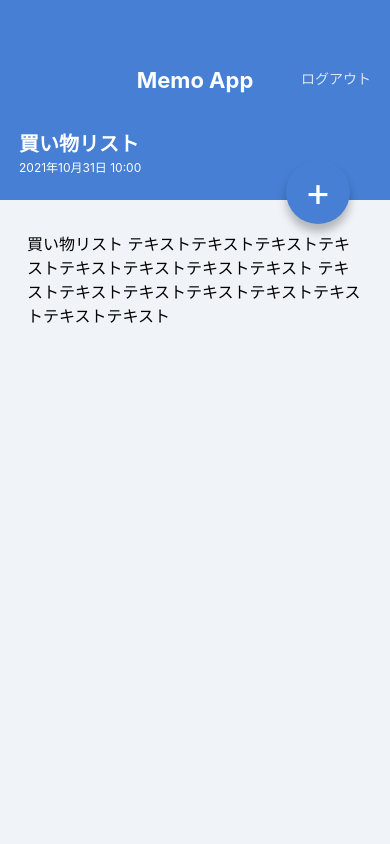
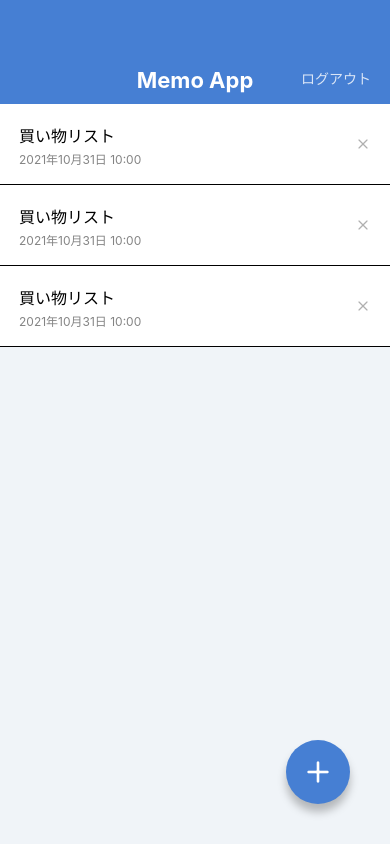
Before and after one commit to yoshiokaCB/memo-app-sample-2021, a React Native app: screen /MemoList in a window 390 px wide. Built offline with nearby package versions, Linux system fonts and the light colour scheme.

Commit message:
Install @expo/vector-icons.

```diff
--- a/App.jsx
+++ b/App.jsx
@@ -1,10 +1,10 @@
 import React from 'react';
-// import MemoListScreen from './src/screens/MemoListScreen';
-import MemoDetailScreen from './src/screens/MemoDetailScreen';
+import MemoListScreen from './src/screens/MemoListScreen';
+// import MemoDetailScreen from './src/screens/MemoDetailScreen';
 
 export default function App() {
   return (
-    // <MemoListScreen />
-    <MemoDetailScreen />
+    <MemoListScreen />
+    // <MemoDetailScreen />
   );
 }
--- a/package.json
+++ b/package.json
@@ -8,6 +8,7 @@
     "eject": "expo eject"
   },
   "dependencies": {
+    "@expo/vector-icons": "^12.0.5",
     "expo": "~43.0.0",
     "expo-status-bar": "~1.1.0",
     "prop-types": "^15.7.2",
--- a/src/components/CircleButton.jsx
+++ b/src/components/CircleButton.jsx
@@ -1,21 +1,21 @@
 import React from 'react';
-import { StyleSheet, Text, View } from 'react-native';
+import { StyleSheet, View } from 'react-native';
 import { string, shape } from 'prop-types';
+import { Feather } from '@expo/vector-icons';
 
 export default function CircleButton(props) {
-  const { children, style } = props;
+  const { style, name } = props;
   return (
     <View style={[styles.circleButton, style]}>
-      <Text style={styles.circleButtonLabel}>
-        {children}
-      </Text>
+      <Feather name={name} size={32} color="white" />
     </View>
   );
 }
 
 CircleButton.propTypes = {
-  children: string.isRequired,
+  // children: string.isRequired,
   style: shape(),
+  name: string.isRequired,
 };
 CircleButton.defaultProps = {
   style: null,
--- a/src/components/MemoList.jsx
+++ b/src/components/MemoList.jsx
@@ -1,5 +1,6 @@
 import React from 'react';
 import { StyleSheet, Text, View } from 'react-native';
+import { Feather } from '@expo/vector-icons';
 
 export default function MemoList() {
   return (
@@ -11,7 +12,7 @@
           <Text style={styles.memoListItemDate}>2021年10月31日 10:00</Text>
         </View>
         <View>
-          <Text>x</Text>
+          <Feather name="x" size={16} color="#b0b0b0" />
         </View>
       </View>
 
@@ -21,7 +22,7 @@
           <Text style={styles.memoListItemDate}>2021年10月31日 10:00</Text>
         </View>
         <View>
-          <Text>x</Text>
+          <Feather name="x" size={16} color="#b0b0b0" />
         </View>
       </View>
 
@@ -31,7 +32,7 @@
           <Text style={styles.memoListItemDate}>2021年10月31日 10:00</Text>
         </View>
         <View>
-          <Text>x</Text>
+          <Feather name="x" size={16} color="#b0b0b0" />
         </View>
       </View>
 
--- a/src/screens/MemoDetailScreen.jsx
+++ b/src/screens/MemoDetailScreen.jsx
@@ -1,5 +1,7 @@
 import React from 'react';
-import { StyleSheet, View, ScrollView, Text } from 'react-native';
+import {
+  StyleSheet, View, ScrollView, Text,
+} from 'react-native';
 import AppBar from '../components/AppBar';
 import CircleButton from '../components/CircleButton';
 
@@ -18,7 +20,7 @@
           テキストテキストテキストテキストテキストテキストテキストテキスト
         </Text>
       </ScrollView>
-      <CircleButton style={{ top: 160, bottom: 'auto' }}>+</CircleButton>
+      <CircleButton style={{ top: 160, bottom: 'auto' }} name="edit-2" />
     </View>
   );
 }
@@ -53,5 +55,5 @@
   memoText: {
     fontSize: 16,
     lineHeight: 24,
-  }
+  },
 });
--- a/src/screens/MemoListScreen.jsx
+++ b/src/screens/MemoListScreen.jsx
@@ -9,7 +9,7 @@
     <View style={styles.container}>
       <AppBar />
       <MemoList />
-      <CircleButton>+</CircleButton>
+      <CircleButton name="plus" />
     </View>
   );
 }
```
